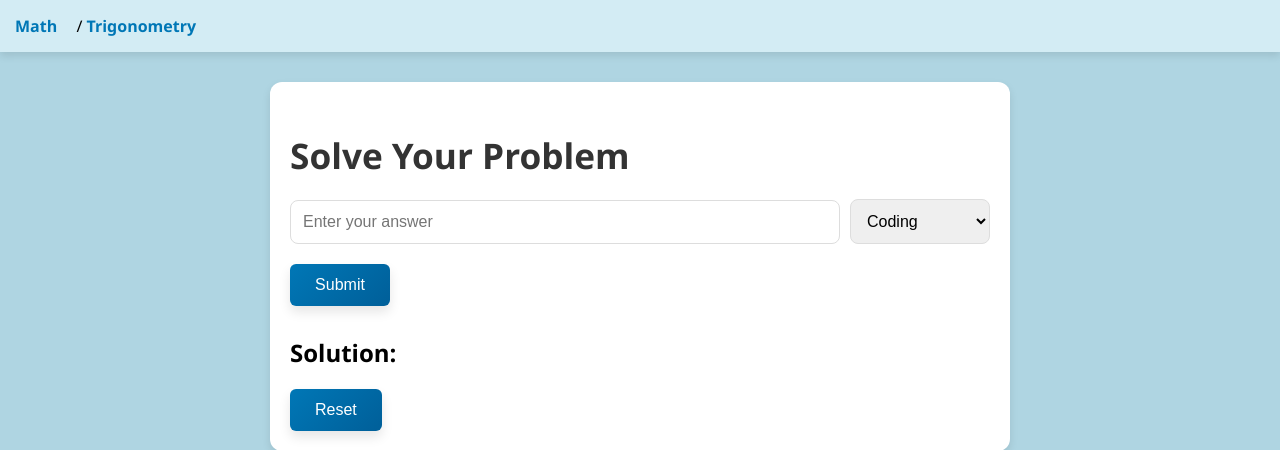
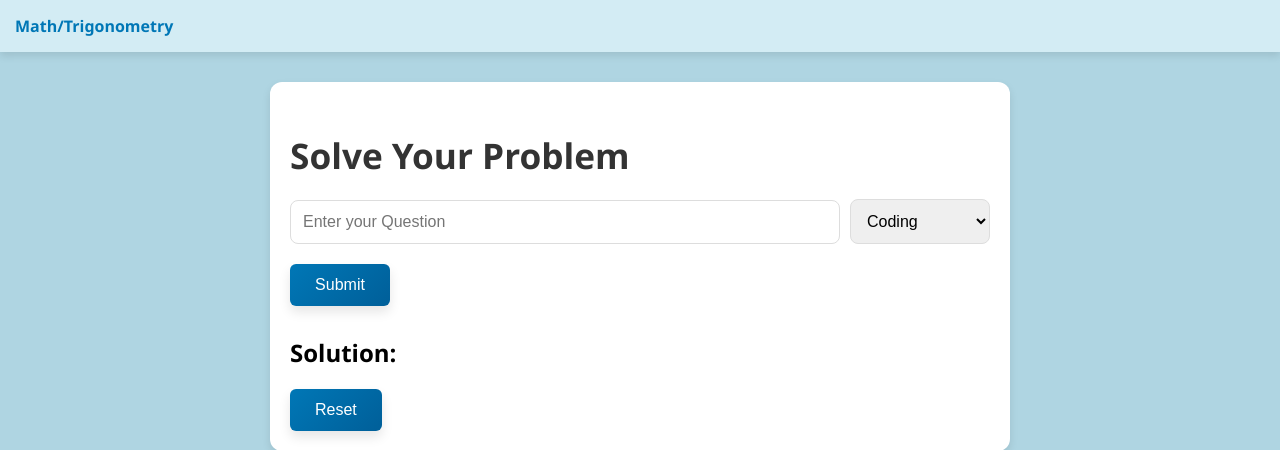
Before and after one commit to OSAMAGHAFFARTKOJL/OneLiner-Flask, a Flask app: page /output in a window 1280 px wide. Shown: the top 450 px of the page. Run offline with Flask 3, Linux system fonts and the light colour scheme.

Commit message:
Update output.html

```diff
--- a/templates/output.html
+++ b/templates/output.html
@@ -3,13 +3,13 @@
 <head>
     <meta charset="UTF-8">
     <meta name="viewport" content="width=device-width, initial-scale=1.0">
-    <title>OneLiner - Output</title>
+    <title>OneLiner</title>
     <link rel="stylesheet" href="../static/output.css">
 </head>
 <body>
     <header>
         <nav>
-            <a href="#">Math</a> / <a href="#">Trigonometry</a>
+            <a href="#">Math/Trigonometry</a>
         </nav>
     </header>
 
@@ -20,7 +20,7 @@
 
             <div class="answer-section">
                 <div class="input-container">
-                    <input type="text" class="answer-input" placeholder="Enter your answer">
+                    <input type="text" class="answer-input" placeholder="Enter your Question">
 
                     <select class="problem-type">
                         <option value="Coding">Coding</option>
```
